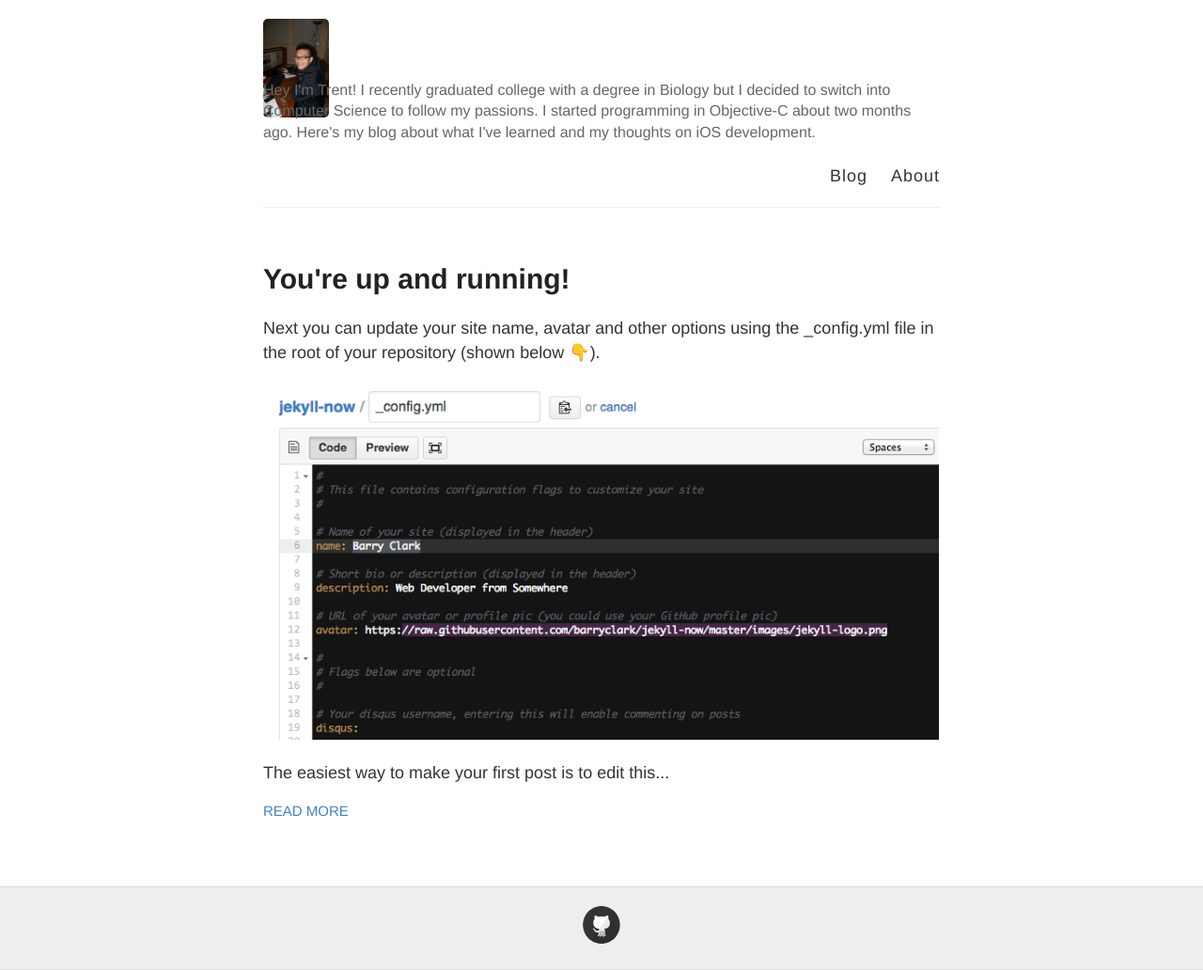
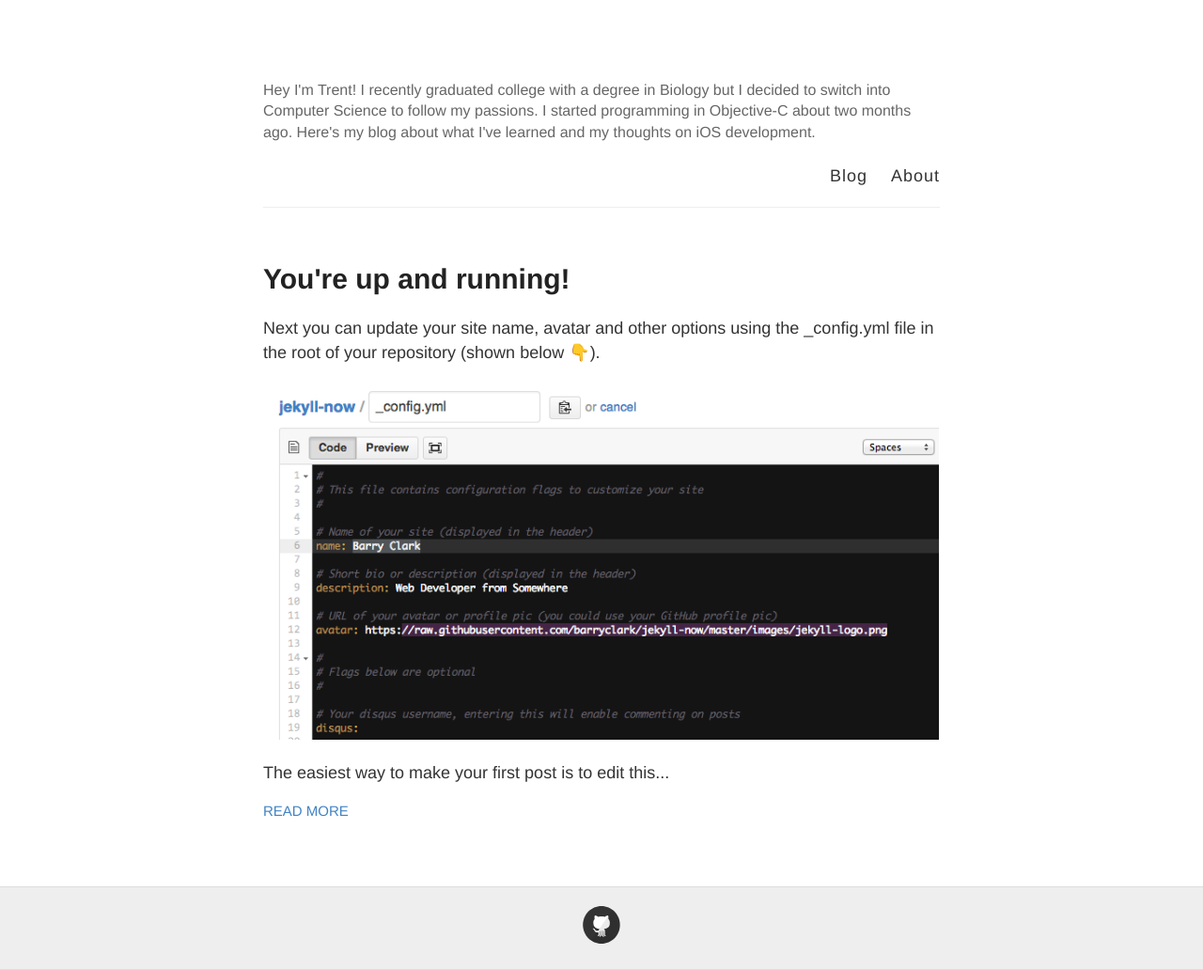
Before and after one commit to trentyou/trentyou.github.io, a Jekyll site: the page built from index.html, in a window 1280 px wide. Shown: the whole page at 94% size. Built offline with Jekyll 4.4.1, drawn with Linux system fonts in a browser that asks for light colours; emoji names are drawn with the system emoji font.

Commit message:
Updated _config.yml

```diff
--- a/_config.yml
+++ b/_config.yml
@@ -9,7 +9,7 @@
 description: Hey I'm Trent! I recently graduated college with a degree in Biology but I decided to switch into Computer Science to follow my passions. I started programming in Objective-C about two months ago. Here's my blog about what I've learned and my thoughts on iOS development.
 
 # URL of your avatar or profile pic (you could use your GitHub profile pic)
-avatar: https://raw.githubusercontent.com/trentyou/trentyou.github.io/master/images/avatar.jpg
+avatar: #https://raw.githubusercontent.com/trentyou/trentyou.github.io/master/images/avatar.jpg
 
 # Flags below are optional
 #
```
